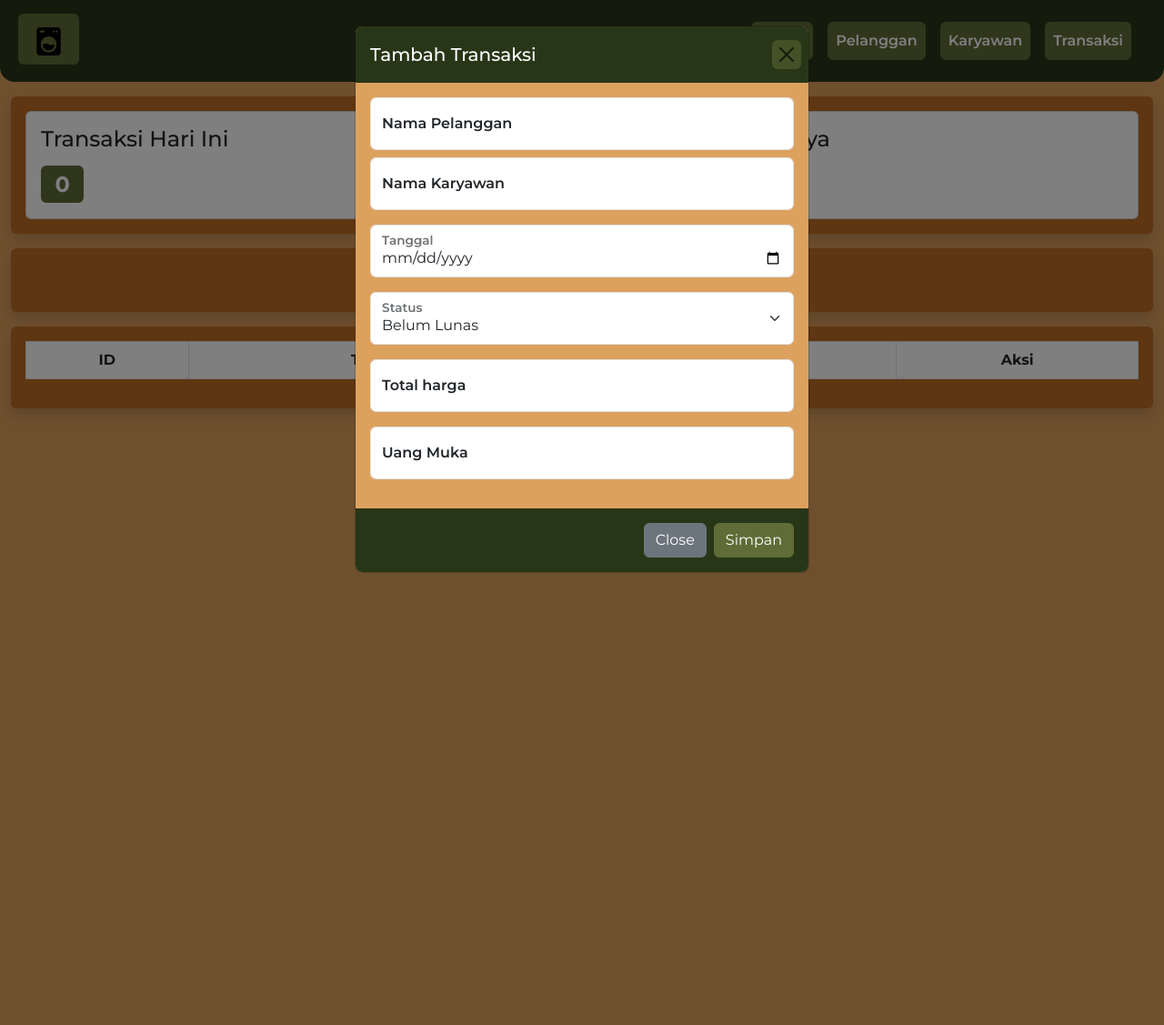
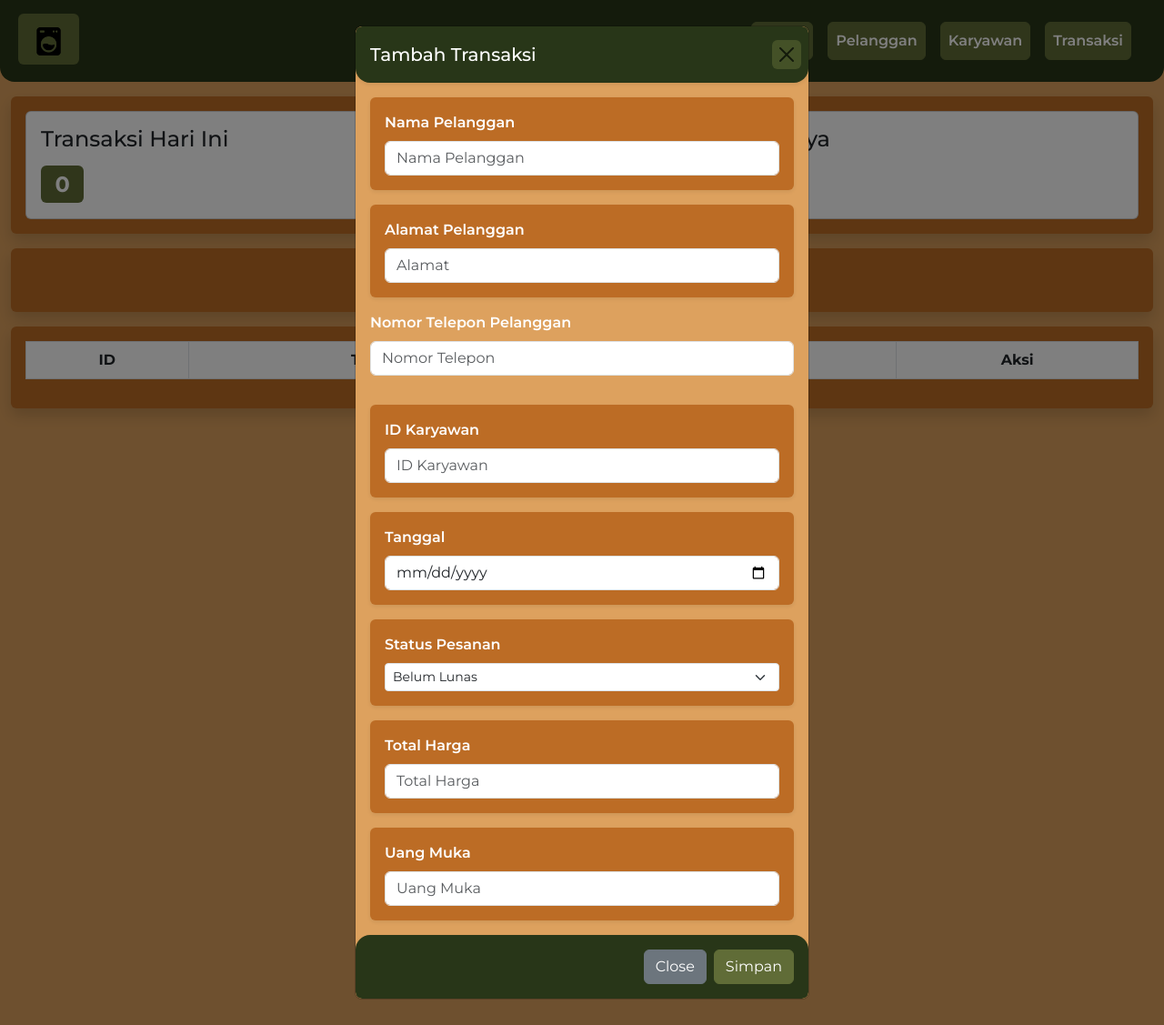
Before and after one commit to Dachenxi/Website-Laundry, a Flask app: page /transaksi in a window 1280 px wide, after a click on "Tambah Transaksi". Shown: the whole page at 91% size. Run offline with Flask 3, Linux system fonts and the light colour scheme; lists and menus that the app fills with data are empty; some libraries are stand-ins or nearby versions.

Commit message:
feat: redesign add transaksi modal with improved input fields and layout

```diff
--- a/templates/transaksi.html
+++ b/templates/transaksi.html
@@ -56,79 +56,64 @@
 
 <!--Modal tambah transaksi-->
 <div class="modal fade" id="addTransaksi" tabindex="-1">
-    <div class="modal-dialog">
+    <div class="modal-dialog modal-dialog-centered modal-dialog-scrollable ">
         <div class="modal-content">
             <!-- Header Modal -->
-            <div class="modal-header">
+            <div class="modal-header rounded-bottom-4 shadow-sm">
                 <h1 class="modal-title fs-5" id="exampleModalLabel">Tambah Transaksi</h1>
                 <button type="button" class="btn-close primary" data-bs-dismiss="modal" aria-label="Close"></button>
             </div>
 
             <!-- Body Modal -->
             <div class="modal-body">
-                <div class="form-floating mb-2">
-                    <input
-                        type="text"
-                        class="form-control"
-                        name="formId1"
-                        id="formId1"
-                        placeholder=""
-                    />
-                    <label for="formId1">Nama Pelanggan</label>
+                <div class="d-flex text-white flex-column gap-3"">
+                    <div class="flex-fill rounded-2 border-black popup p-3 shadow-sm">
+                        <label for="Nama-Pelanggan-Form" class="form-label">Nama Pelanggan</label>
+                        <input type="text" class="form-control" name="Nama-Pelanggan-Form" id="Nama-Pelanggan-Form"
+                            placeholder="Nama Pelanggan" />
                     </div>
-                <div class="form-floating mb-3">
-                    <input
-                        type="text"
-                        class="form-control"
-                        name="NamaKaryawan"
-                        id="NamaKaryawan"
-                        placeholder=""
-                    />
-                    <label for="NamaKaryawan">Nama Karyawan</label>
+                    <div class="flex-fill rounded-2 border-black popup p-3 shadow-sm">
+                        <label for="Alamat-Transaksi-Form" class="form-label">Alamat Pelanggan</label>
+                        <input type="text" class="form-control" name="Alamat-Transaksi-Form" id="Alamat-Transaksi-Form"
+                            placeholder="Alamat" />
                     </div>
-
-                <div class="form-floating mb-3">
-                    <input
-                        type="date"
-                        class="form-control"
-                        name="Tanggal"
-                        id="Tanggal"
-                        placeholder=""
-                    />
-                    <label for="Tanggal">Tanggal</label>
+                    <div class="mb-3">
+                        <label for="Nomor-Telepon-Transaksi-Form" class="form-label">Nomor Telepon Pelanggan</label>
+                        <input type="number" class="form-control" name="Nomor-Telepon-Transaksi-Form" id="Nomor-Telepon-Transaksi-Form"
+                            placeholder="Nomor Telepon" />
                     </div>
-                <div class="form-floating mb-3">
-                    <select name="Status" id="Status" class="form-select">
-                        <option selected>Belum Lunas</option>
-                        <option value="1">Lunas</option>
+                    <div class="flex-fill rounded-2 border-black popup p-3 shadow-sm">
+                        <label for="ID-Karyawan-Form" class="form-label">ID Karyawan</label>
+                        <input type="number" class="form-control" name="ID-Karyawan-Form" id="ID-Karyawan-Form"
+                            placeholder="ID Karyawan" />
+                    </div>
+                    <div class="flex-fill rounded-2 border-black popup p-3 shadow-sm">
+                        <label for="Hari-Transaksi-Form" class="form-label">Tanggal</label>
+                        <input type="date" class="form-control" name="Hari-Transaksi-Form" id="Hari-Transaksi-Form" placeholder="" />
+                    </div>
+                    <div class="flex-fill rounded-2 border-black popup p-3 shadow-sm">
+                        <label for="Status-Transaksi-Form" class="form-label">Status Pesanan</label>
+                        <select class="form-select form-select-sm" name="Status-Transaksi-Form" id="Status-Transaksi-Form">
+                            <option selected value="Belum Lunas">Belum Lunas</option>
+                            <option value="Lunas">Lunas</option>
                         </select>
-                    <label for="Status">Status</label>
                     </div>
-                <div class="form-floating mb-3">
-                    <input
-                        type="number"
-                        class="form-control"
-                        name="TotalHarga"
-                        id="TotalHarga"
-                        placeholder=""
-                    />
-                    <label for="TotalHarga">Total harga</label>
+                    <div class="flex-fill rounded-2 border-black popup p-3 shadow-sm">
+                        <label for="Total-Harga-Transaksi-Form" class="form-label">Total Harga</label>
+                        <input type="number" class="form-control" name="Total-Harga-Transaksi-Form" id="Total-Harga-Transaksi-Form"
+                            placeholder="Total Harga" />
                     </div>
-                <div class="form-floating mb-3">
-                    <input
-                        type="number"
-                        class="form-control"
-                        name="UangMuka"
-                        id="UangMuka"
-                        placeholder=""
-                    />
-                    <label for="UangMuka">Uang Muka</label>
+                    <div class="flex-fill rounded-2 border-black popup p-3 shadow-sm">
+                        <label for="Uang-Muka-Transaksi-Form" class="form-label">Uang Muka</label>
+                        <input type="number" class="form-control" name="Uang-Muka-Transaksi-Form" id="Uang-Muka-Transaksi-Form"
+                            placeholder="Uang Muka" />
+                    </div>
                 </div>
             </div>
             <!-- Footer Modal (opsional) -->
-            <div class="modal-footer">
+            <div class="modal-footer rounded-top-4 shadow-sm">
                 <button type="button" class="btn btn-secondary" data-bs-dismiss="modal">Close</button>
-                <button type="button" class="btn button-primary">Simpan</button>
+                <button type="button" class="btn button-primary" onclick="tambahTransaksi()">Simpan</button>
             </div>
         </div>
     </div>
```
Lines whose indentation alone changed are shown as unchanged.
